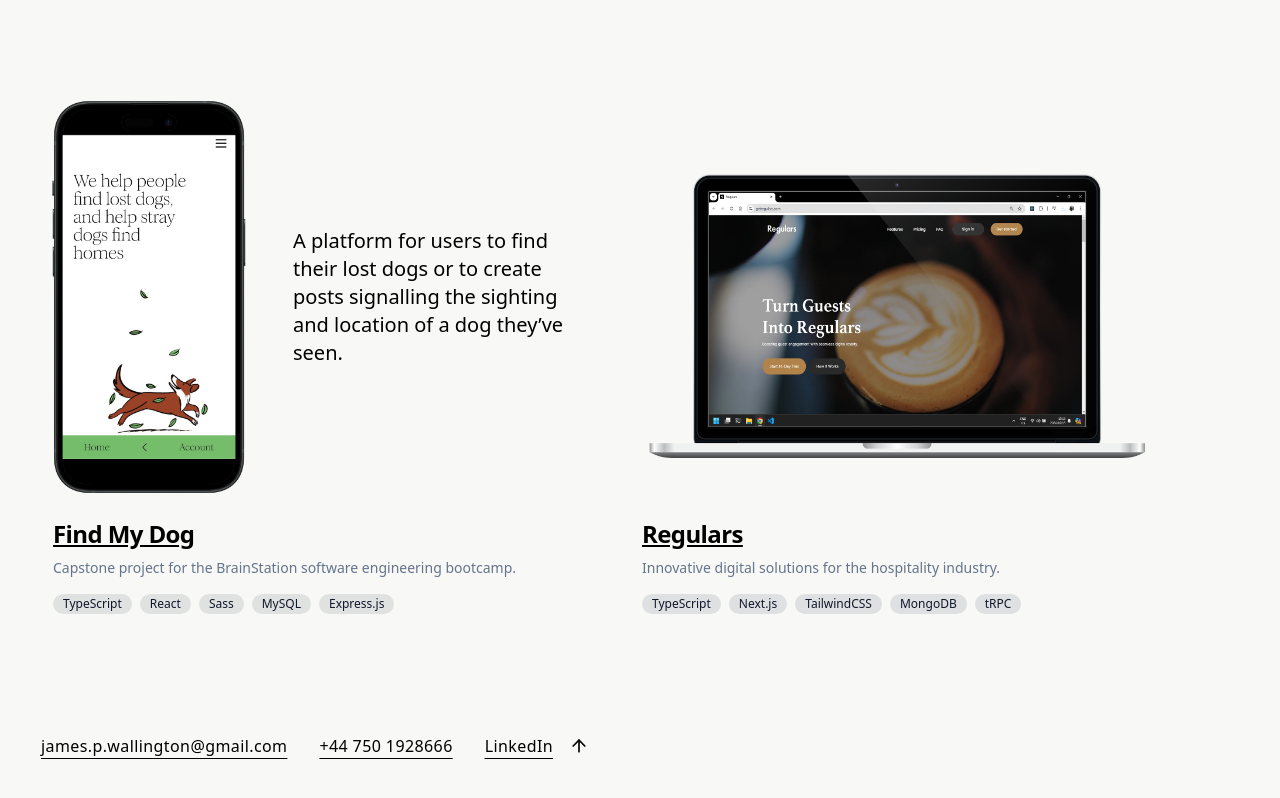
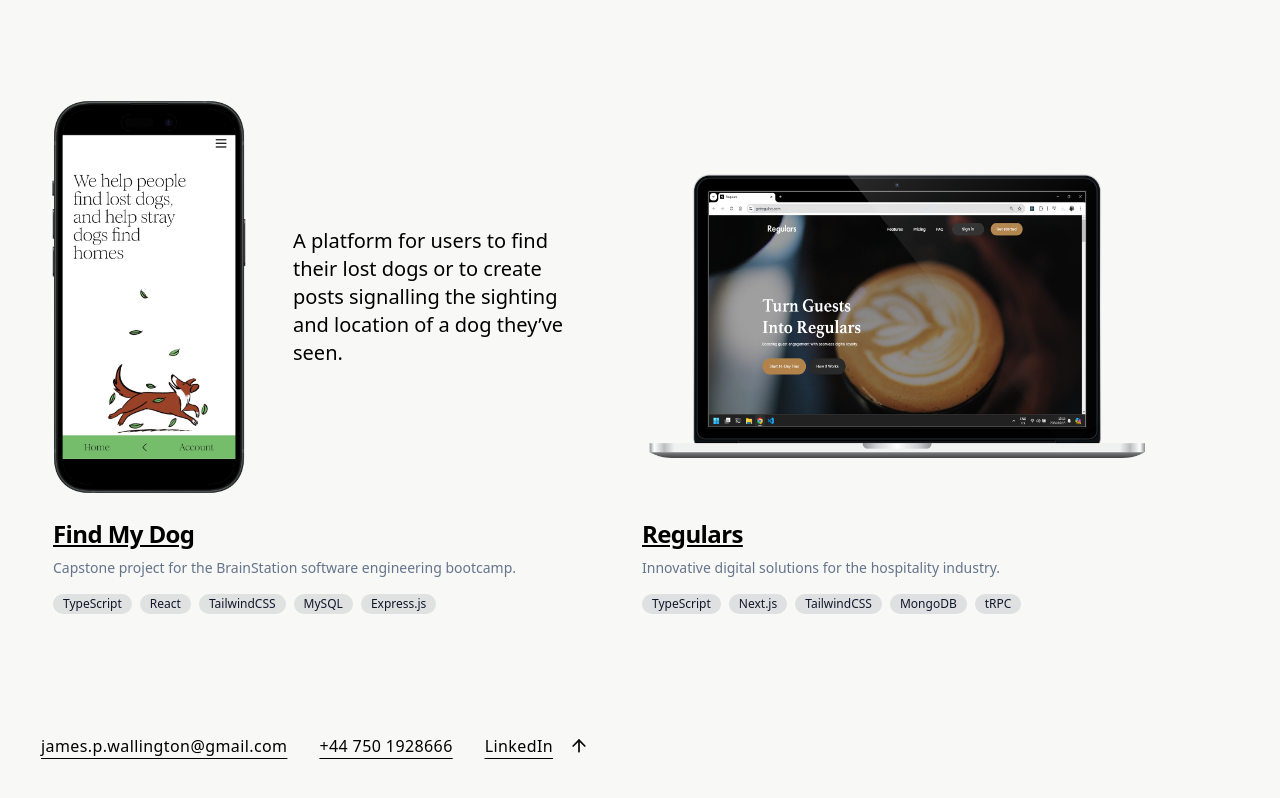
Before and after one commit to Lopside95/james-site, a Next.js app: page / in a window 1280 px wide. Shown: the part 612-1410 px from the top of the page. Built offline with nearby package versions, Linux system fonts and the light colour scheme.

Commit message:
update fmd card

```diff
--- a/src/pages/index.tsx
+++ b/src/pages/index.tsx
@@ -15,7 +15,7 @@ export default function Home() {
           description="Capstone project for the BrainStation software engineering bootcamp."
           image="/findmydog/home-2.png"
           href="/work/findmydog"
-          tags={["TypeScript", "React", "Sass", "MySQL", "Express.js"]}
+          tags={["TypeScript", "React", "TailwindCSS", "MySQL", "Express.js"]}
         />
         <RegularsProjectCard
           title="Regulars"
```
